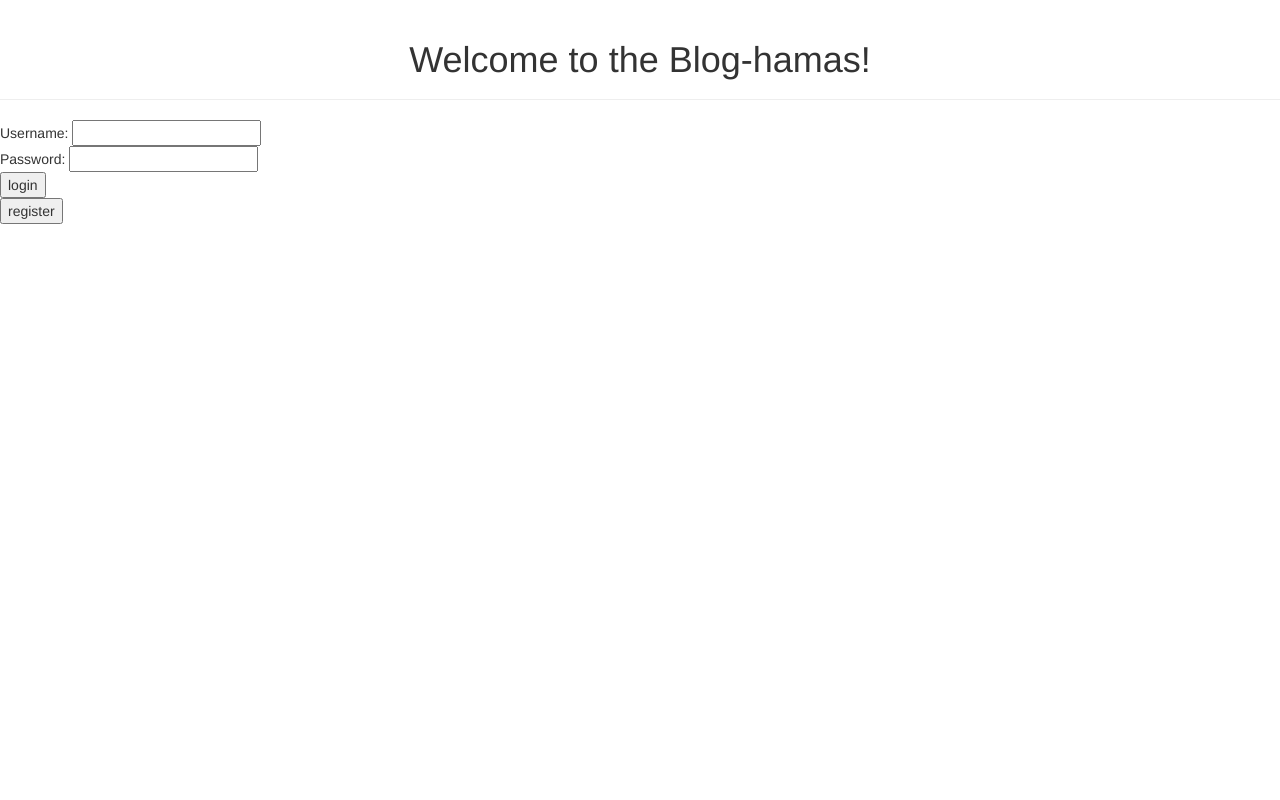
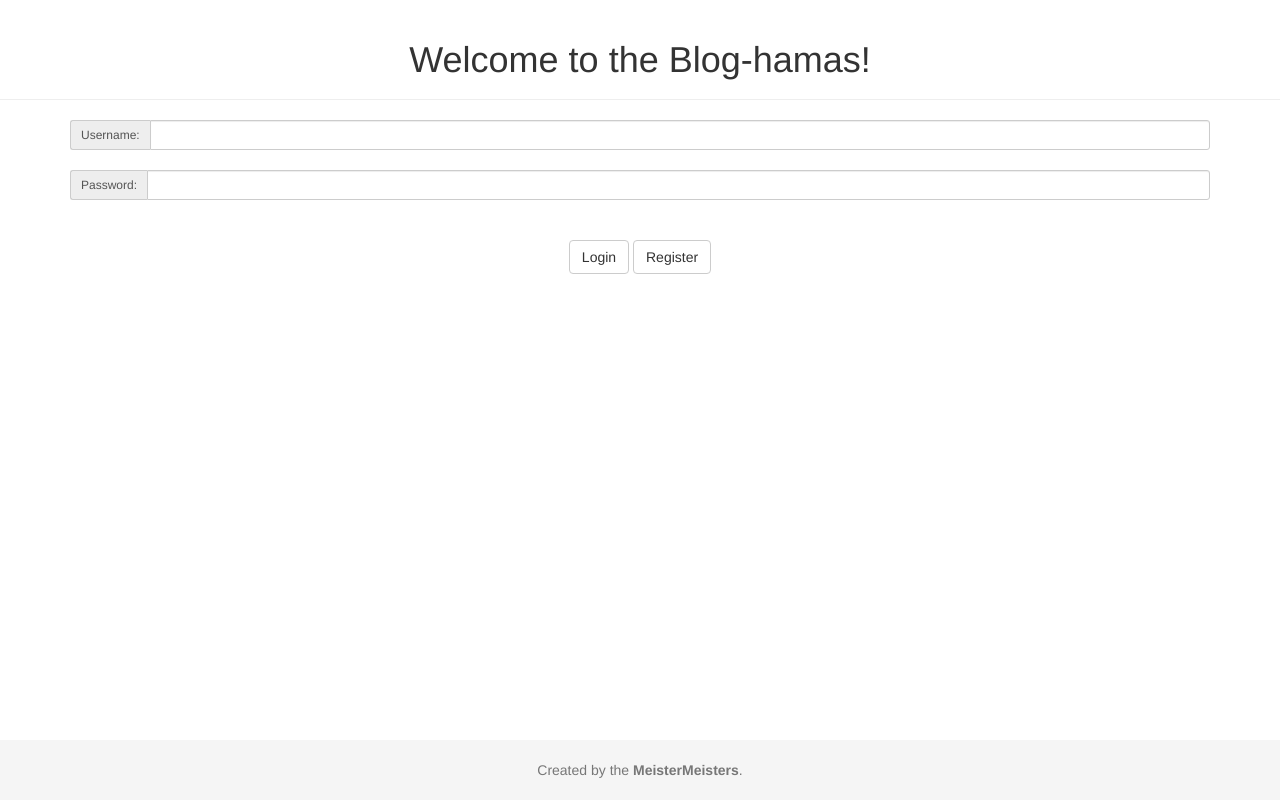
Before and after one commit to henrizhang/Blog, a Flask app: page /login in a window 1280 px wide. Run offline with Flask 2, Linux system fonts and the light colour scheme; some libraries are stand-ins or nearby versions.

Commit message:
Added more CSS

```diff
--- a/weblog/templates/login.html
+++ b/weblog/templates/login.html
@@ -30,6 +30,15 @@
 .nav-tabs {
     margin-bottom: 0;
 }
+
+.footer {
+  position: absolute;
+  bottom: 0;
+  width: 100%;
+  /* Set the fixed height of the footer here */
+  height: 60px;
+  background-color: #f5f5f5;
+}
 </style>
 
 </head>
@@ -41,16 +50,35 @@
 
   <body>
     <center><h3>{{msg}}</h3></center>
+<center>
+    <form action="/auth" method="POST">
 
-    <form action="/auth" method="POST">
-      Username: <input type="text" name="user">
+      <div class="container">
+        <div class="input-group input-group-sm">
+          <span class="input-group-addon">Username:</span>
+          <input type="text" class="form-control" name="user">
+        </div><br>
+
+        <div class="input-group input-group-sm">
+          <span class="input-group-addon">Password:</span>
+          <input type="password" class="form-control" name="pass">
+        </div><br>
       <br>
-      Password: <input type="password" name="pass">
-      <br>
-      <input type="submit" name="login" value="login">
-      <br>
-      <input type="submit" name="register" value="register">
+      <input type="submit" class="btn btn-default" name="login" value="Login">
+      <input type="submit" class="btn btn-default" name="register" value="Register">
+</center>
     </form>
+
+
+   <footer class="footer">
+      <div class="container">
+<center>
+<br>
+        <p class="text-muted">Created by the <b>MeisterMeisters</b>.</p>
+</center>
+      </div>
+    </footer>
+
 
   </body>
 </html>
```
Also changed, not shown: weblog/data/tables.db, 5 other files.
